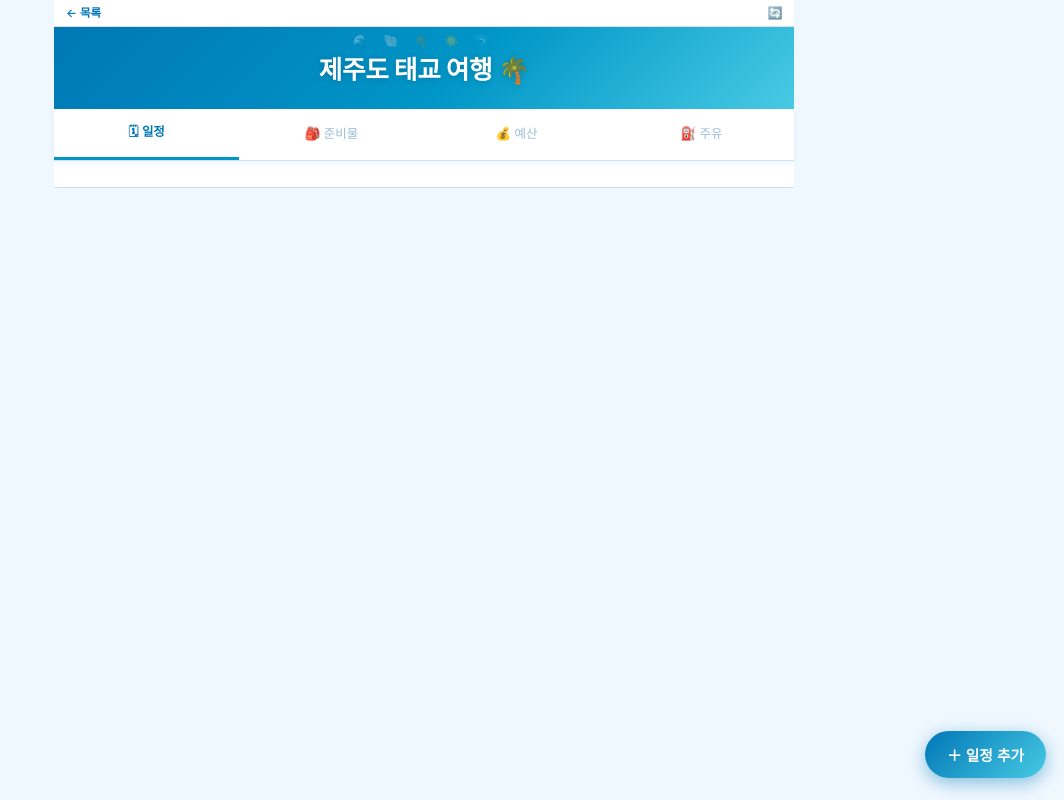
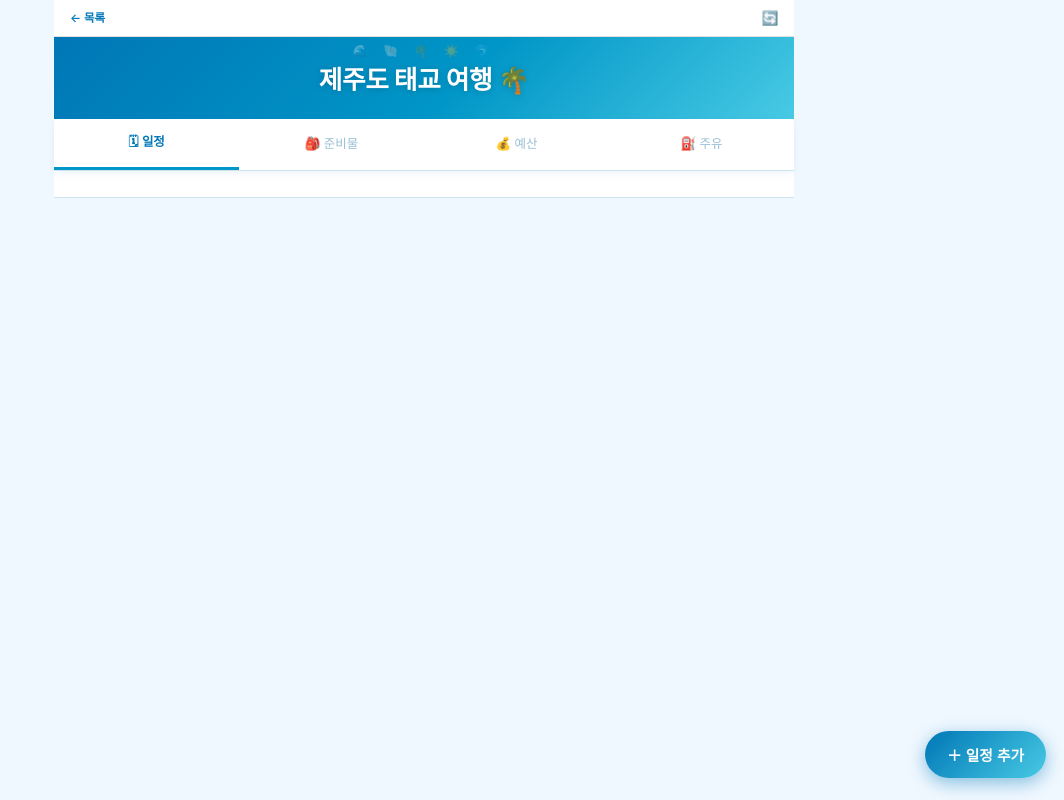
Before and after one commit to panda5717/jeju-taegyo-trip, a website: page public/trip.html in a window 1280 px wide. Shown: the whole page, without its empty margins (216-1280 px from the left). Drawn offline with Linux system fonts and the light colour scheme; no server answers.

Commit message:
fix: improve touch targets, add aria-label, clarify cache comment

```diff
--- a/public/css/style.css
+++ b/public/css/style.css
@@ -38,7 +38,7 @@ header {
   color: #0077b6;
   text-decoration: none;
   cursor: pointer;
-  padding: 1px 4px;
+  padding: 6px 8px;
   border-radius: 4px;
   line-height: 1.4;
   -webkit-tap-highlight-color: transparent;
@@ -48,9 +48,9 @@ header {
   background: none;
   border: none;
   border-radius: 50%;
-  width: 22px;
-  height: 22px;
-  font-size: 0.75rem;
+  width: 32px;
+  height: 32px;
+  font-size: 0.85rem;
   cursor: pointer;
   display: flex;
   align-items: center;
--- a/public/trip.html
+++ b/public/trip.html
@@ -9,7 +9,7 @@
 <body>
   <div class="top-bar">
     <a href="/" class="top-back-btn">← 목록</a>
-    <button id="refreshBtn" class="top-refresh-btn" onclick="refreshApp()">🔄</button>
+    <button id="refreshBtn" class="top-refresh-btn" onclick="refreshApp()" aria-label="새로고침">🔄</button>
   </div>
 
   <header>
```
Also changed, not shown: server.js (+5 -2 lines).
